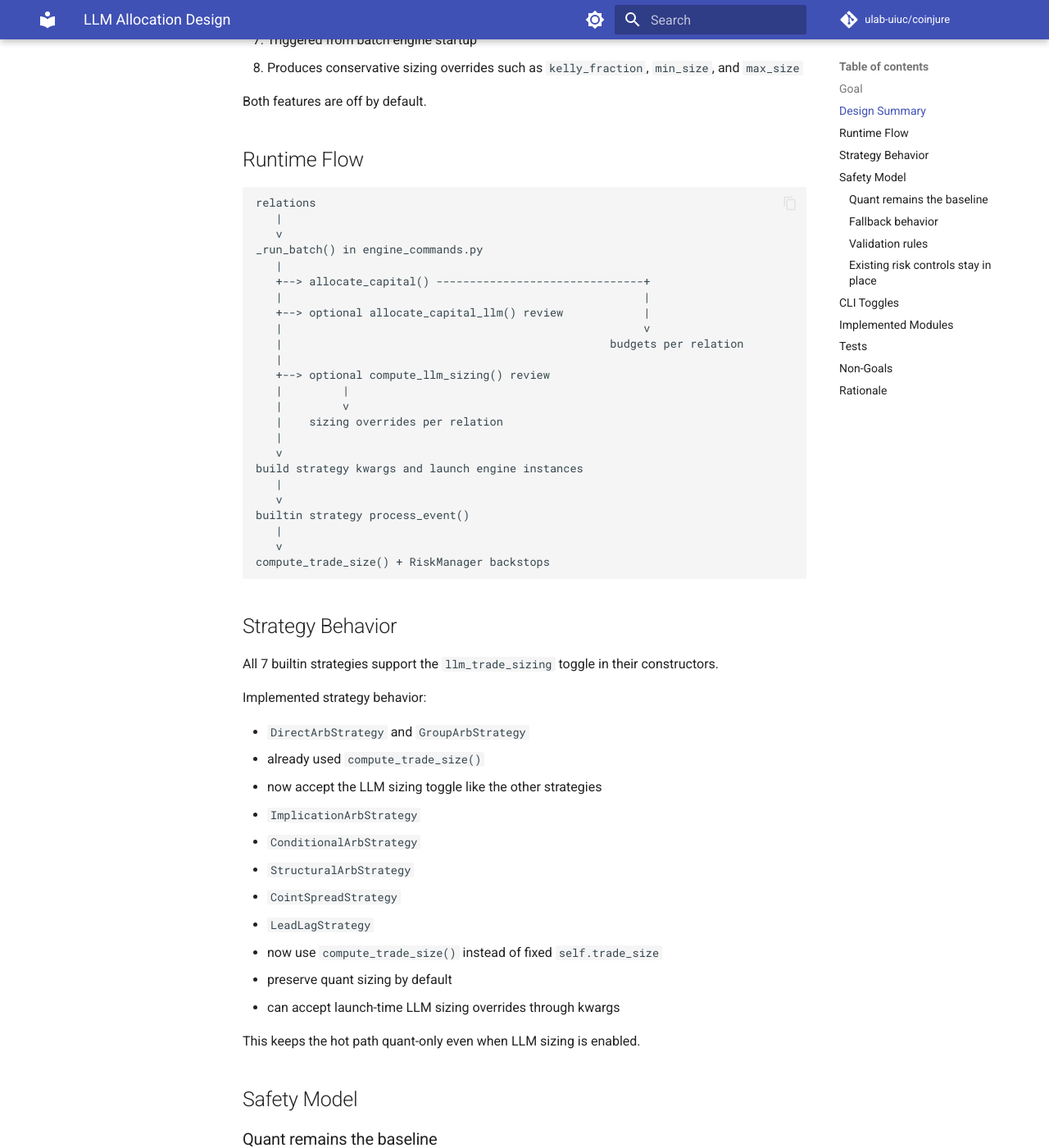
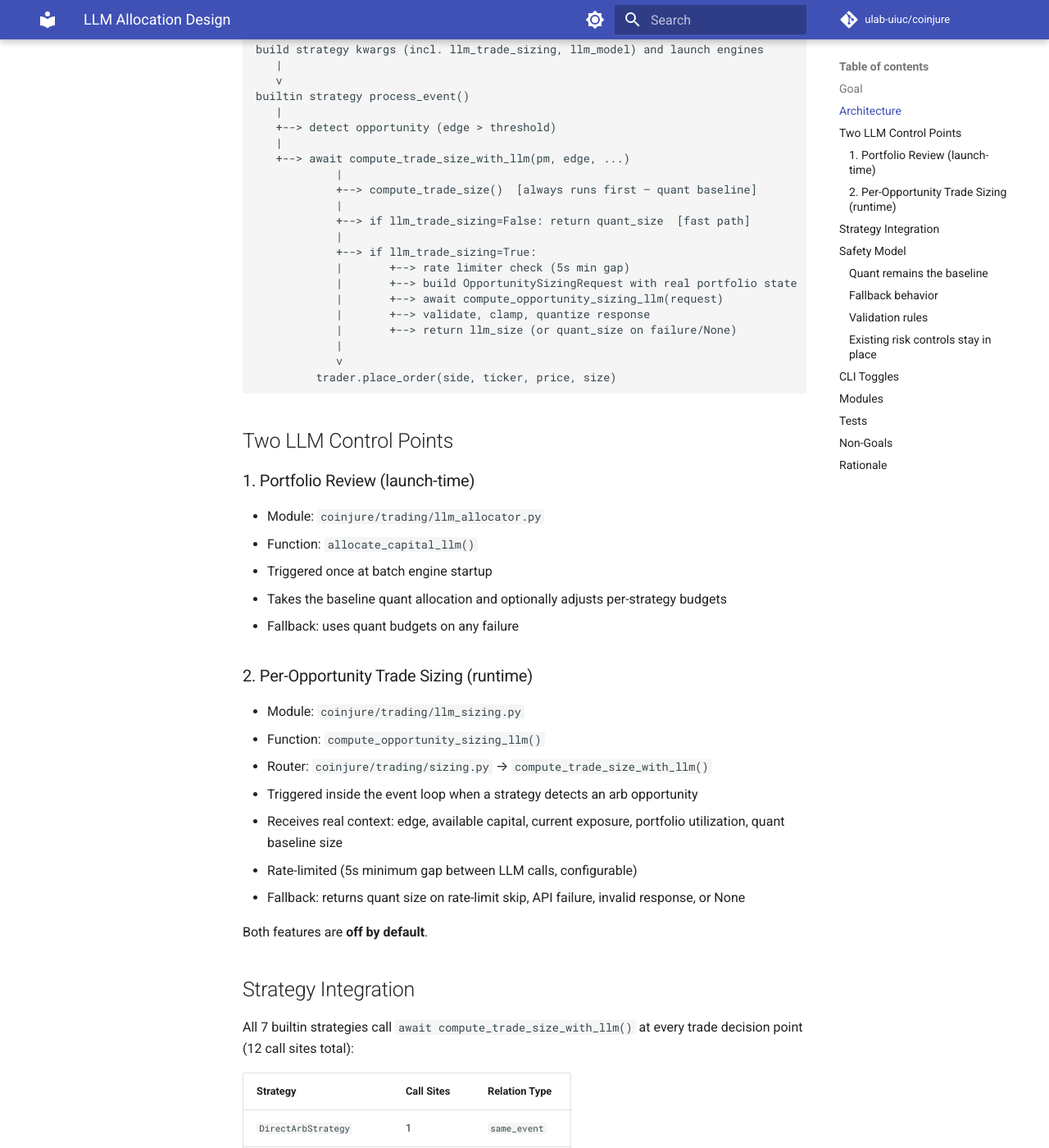
Before and after one commit to ulab-uiuc/coinjure, an MkDocs documentation site: the page built from docs/LLM_ALLOCATION_DESIGN.md, in a window 1280 px wide and 1400 px high, scrolled down 887 px. Shown: the whole window at 82% size. Built offline with MkDocs 1.6.1 and Material for MkDocs 9.7.7, drawn with Linux system fonts in a browser that asks for light colours; comment, search, counter and statistics services are not loaded; some of the changed text lies outside the part shown.

Commit message:
docs(trading): update design doc to reflect per-opportunity LLM sizing

````diff
--- a/docs/LLM_ALLOCATION_DESIGN.md
+++ b/docs/LLM_ALLOCATION_DESIGN.md
@@ -1,33 +1,17 @@
 # LLM Allocation Design
 
-This document describes the implemented hybrid quant + LLM allocation design for builtin arbitrage strategies.
+This document describes the hybrid quant + LLM allocation system for builtin arbitrage strategies.
 
 ## Goal
 
-Keep the existing quant arbitrage detectors and fast execution path, while allowing operators to opt into LLM review for:
+Keep the existing quant arbitrage detectors and fast execution path, while allowing operators to opt into LLM review at two layers:
 
-- portfolio capital allocation across relations
-- launch-time sizing parameters per strategy
+1. **Portfolio allocation** — LLM reviews capital distribution across relations at launch time.
+2. **Per-opportunity trade sizing** — LLM reviews portfolio state and decides trade size when a strategy detects an arb opportunity at runtime.
 
 The LLM does not decide which arbitrage opportunities exist. Builtin strategies still own edge detection and trade execution.
 
-## Design Summary
-
-The system has two optional LLM control points:
-
-1. **Portfolio review**
-   - Module: `coinjure/trading/llm_allocator.py`
-   - Triggered from batch engine startup
-   - Takes the baseline quant allocation from `allocate_capital()` and optionally adjusts per-strategy budgets
-
-2. **Launch-time sizing review**
-   - Module: `coinjure/trading/llm_sizing.py`
-   - Triggered from batch engine startup
-   - Produces conservative sizing overrides such as `kelly_fraction`, `min_size`, and `max_size`
-
-Both features are off by default.
-
-## Runtime Flow
+## Architecture
 
 ```text
 relations
@@ -35,77 +19,110 @@ relations
    v
 _run_batch() in engine_commands.py
    |
-   +--> allocate_capital() -------------------------------+
-   |                                                      |
-   +--> optional allocate_capital_llm() review            |
-   |                                                      v
-   |                                                 budgets per relation
+   +--> allocate_capital()  [quant baseline]
    |
-   +--> optional compute_llm_sizing() review
+   +--> optional allocate_capital_llm() review  [launch-time]
    |         |
    |         v
-   |    sizing overrides per relation
+   |    adjusted budgets per relation
    |
    v
-build strategy kwargs and launch engine instances
+build strategy kwargs (incl. llm_trade_sizing, llm_model) and launch engines
    |
    v
 builtin strategy process_event()
    |
-   v
-compute_trade_size() + RiskManager backstops
+   +--> detect opportunity (edge > threshold)
+   |
+   +--> await compute_trade_size_with_llm(pm, edge, ...)
+            |
+            +--> compute_trade_size()  [always runs first — quant baseline]
+            |
+            +--> if llm_trade_sizing=False: return quant_size  [fast path]
+            |
+            +--> if llm_trade_sizing=True:
+            |       +--> rate limiter check (5s min gap)
+            |       +--> build OpportunitySizingRequest with real portfolio state
+            |       +--> await compute_opportunity_sizing_llm(request)
+            |       +--> validate, clamp, quantize response
+            |       +--> return llm_size (or quant_size on failure/None)
+            |
+            v
+         trader.place_order(side, ticker, price, size)
 ```
 
-## Strategy Behavior
+## Two LLM Control Points
 
-All 7 builtin strategies support the `llm_trade_sizing` toggle in their constructors.
+### 1. Portfolio Review (launch-time)
 
-Implemented strategy behavior:
+- Module: `coinjure/trading/llm_allocator.py`
+- Function: `allocate_capital_llm()`
+- Triggered once at batch engine startup
+- Takes the baseline quant allocation and optionally adjusts per-strategy budgets
+- Fallback: uses quant budgets on any failure
 
-- `DirectArbStrategy` and `GroupArbStrategy`
-  - already used `compute_trade_size()`
-  - now accept the LLM sizing toggle like the other strategies
+### 2. Per-Opportunity Trade Sizing (runtime)
 
-- `ImplicationArbStrategy`
-- `ConditionalArbStrategy`
-- `StructuralArbStrategy`
-- `CointSpreadStrategy`
-- `LeadLagStrategy`
-  - now use `compute_trade_size()` instead of fixed `self.trade_size`
-  - preserve quant sizing by default
-  - can accept launch-time LLM sizing overrides through kwargs
+- Module: `coinjure/trading/llm_sizing.py`
+- Function: `compute_opportunity_sizing_llm()`
+- Router: `coinjure/trading/sizing.py` → `compute_trade_size_with_llm()`
+- Triggered inside the event loop when a strategy detects an arb opportunity
+- Receives real context: edge, available capital, current exposure, portfolio utilization, quant baseline size
+- Rate-limited (5s minimum gap between LLM calls, configurable)
+- Fallback: returns quant size on rate-limit skip, API failure, invalid response, or None
 
-This keeps the hot path quant-only even when LLM sizing is enabled.
+Both features are **off by default**.
+
+## Strategy Integration
+
+All 7 builtin strategies call `await compute_trade_size_with_llm()` at every trade decision point (12 call sites total):
+
+| Strategy | Call Sites | Relation Type |
+|---|---|---|
+| `DirectArbStrategy` | 1 | `same_event` |
+| `GroupArbStrategy` | 1 | `same_event` |
+| `ImplicationArbStrategy` | 1 | `implication` |
+| `ConditionalArbStrategy` | 2 | `conditional` |
+| `StructuralArbStrategy` | 2 | `structural` |
+| `CointSpreadStrategy` | 2 | `cointegrated` |
+| `LeadLagStrategy` | 2 | `lead_lag` |
+
+Each strategy accepts `llm_trade_sizing: bool` and `llm_model: str | None` as constructor kwargs. When `llm_trade_sizing=False` (default), the async router immediately returns the quant size with zero overhead.
 
 ## Safety Model
 
 ### Quant remains the baseline
 
 - `allocate_capital()` runs first for portfolio allocation
-- `compute_trade_size()` remains the execution-time sizing function
-- LLM review is optional and additive
+- `compute_trade_size()` always runs first for trade sizing
+- LLM review is optional and additive — never blocks the quant path
 
 ### Fallback behavior
 
-- portfolio review failure -> use baseline quant budgets
-- sizing review failure -> use default quant sizing params
-- malformed or invalid LLM output -> ignore and fall back silently
+| Failure Mode | Behavior |
+|---|---|
+| Portfolio review API error | Use baseline quant budgets |
+| Portfolio review invalid output | Use baseline quant budgets |
+| Per-opportunity API error | Return quant size |
+| Per-opportunity invalid size | Return quant size |
+| Per-opportunity rate-limited | Return quant size (no API call) |
+| LLM returns size > max_size | Clamp to max_size |
+| LLM returns size < 1 after rounding | Clamp to 1 |
 
 ### Validation rules
 
-`llm_allocator.py` validates that:
+`llm_allocator.py`:
+- All returned strategy IDs must match the candidate set
+- Each budget must be positive
+- Total allocation cannot exceed deployable capital
+- Each strategy stays within the per-strategy cap
 
-- all returned strategy IDs match the candidate set
-- each budget is positive
-- total allocation does not exceed deployable capital
-- each strategy stays within the per-strategy cap
-
-`llm_sizing.py` validates that:
-
-- all values are numeric and positive
-- `kelly_fraction` is clamped to `0.5` maximum
-- `min_size <= max_size`
-- unknown strategy IDs are ignored
+`llm_sizing.py` (per-opportunity):
+- Size must be numeric, finite, and positive
+- Size is clamped to `max_size` ceiling
+- Size is quantized to integer contracts (Kalshi requirement)
+- Minimum size is 1
+- Rate limiter enforces minimum 5s gap between LLM calls (free-tier safe)
 
 ### Existing risk controls stay in place
 
@@ -113,61 +130,51 @@ The LLM cannot bypass runtime safety controls. Orders still flow through the exi
 
 ## CLI Toggles
 
-Batch engine commands support two flags:
+```bash
+# Portfolio review only
+coinjure engine paper-run --all-relations --llm-portfolio-review
 
-- `--llm-portfolio-review`
-- `--llm-trade-sizing`
+# Per-opportunity trade sizing only
+coinjure engine paper-run --all-relations --llm-trade-sizing
 
-Examples:
+# Both layers
+coinjure engine paper-run --all-relations --llm-portfolio-review --llm-trade-sizing
 
-```bash
-coinjure engine paper-run --all-relations --llm-portfolio-review
-coinjure engine paper-run --all-relations --llm-trade-sizing
-coinjure engine paper-run --all-relations --llm-portfolio-review --llm-trade-sizing
-coinjure engine live-run --all-relations --llm-portfolio-review --llm-trade-sizing
+# With custom model
+coinjure engine paper-run --all-relations --llm-trade-sizing --llm-model gemini-3.1-flash-lite-preview
+
+# Backtest with LLM sizing
+coinjure strategy backtest --all-relations --llm-trade-sizing --llm-model gpt-4.1-mini
 ```
 
-## Implemented Modules
+All three commands (`paper-run`, `live-run`, `backtest`) support `--llm-portfolio-review`, `--llm-trade-sizing`, and `--llm-model`.
 
-- `coinjure/trading/llm_allocator.py`
-  - wraps quant allocation with optional LLM budget review
-  - returns baseline budgets on any failure
+## Modules
 
-- `coinjure/trading/llm_sizing.py`
-  - computes launch-time sizing overrides for one or more strategies
-  - returns an empty override map on any failure
-
-- `coinjure/cli/engine_commands.py`
-  - wires the two LLM toggles into `_run_batch()`
+| Module | Purpose |
+|---|---|
+| `coinjure/trading/llm_allocator.py` | Launch-time LLM portfolio budget review |
+| `coinjure/trading/llm_sizing.py` | Per-opportunity LLM sizing + rate limiter |
+| `coinjure/trading/sizing.py` | Trade sizing router (`compute_trade_size_with_llm`) |
+| `coinjure/cli/engine_commands.py` | CLI wiring for LLM toggles |
 
 ## Tests
 
-Coverage for the LLM modules lives in:
-
-- `tests/test_llm_allocator.py`
-- `tests/test_llm_sizing.py`
-
-These tests verify:
-
-- valid LLM responses are accepted
-- invalid JSON and validation failures fall back safely
-- API exceptions fall back safely
-- sizing overrides are validated and filtered correctly
+| Test File | Tests | Coverage |
+|---|---|---|
+| `tests/test_llm_allocator.py` | 7 | Portfolio allocation validation and fallbacks |
+| `tests/test_llm_sizing.py` | 18 | Launch-time sizing (7) + per-opportunity sizing (8) + trade size router (3) |
 
 ## Non-Goals
 
-This design does not currently do the following:
-
-- per-trade LLM calls inside the event loop
-- LLM-driven trade entry or exit decisions
+- LLM-driven trade entry or exit decisions (LLM only sizes, never triggers)
 - LLM-driven replacement of builtin arbitrage detection logic
-- centralized portfolio rebalancing outside batch startup
+- Periodic portfolio rebalancing during trading (currently launch-time only)
 
 ## Rationale
 
-This design keeps the system fast and reproducible:
-
-- quant code still handles the hot path
-- LLM usage is explicit and opt-in
-- strategy refs and kwargs remain serializable in the registry
-- failures degrade to deterministic quant behavior instead of blocking trading
+- Quant code handles the hot path — LLM is consulted only when opted in
+- Rate limiting protects against API cost and latency in the event loop
+- Failures degrade to deterministic quant behavior instead of blocking trading
+- Strategy refs and kwargs remain serializable in the registry
+- Both layers are independently toggleable for different use cases (fast simple arb = quant only, complex arb = LLM sizing)
````
